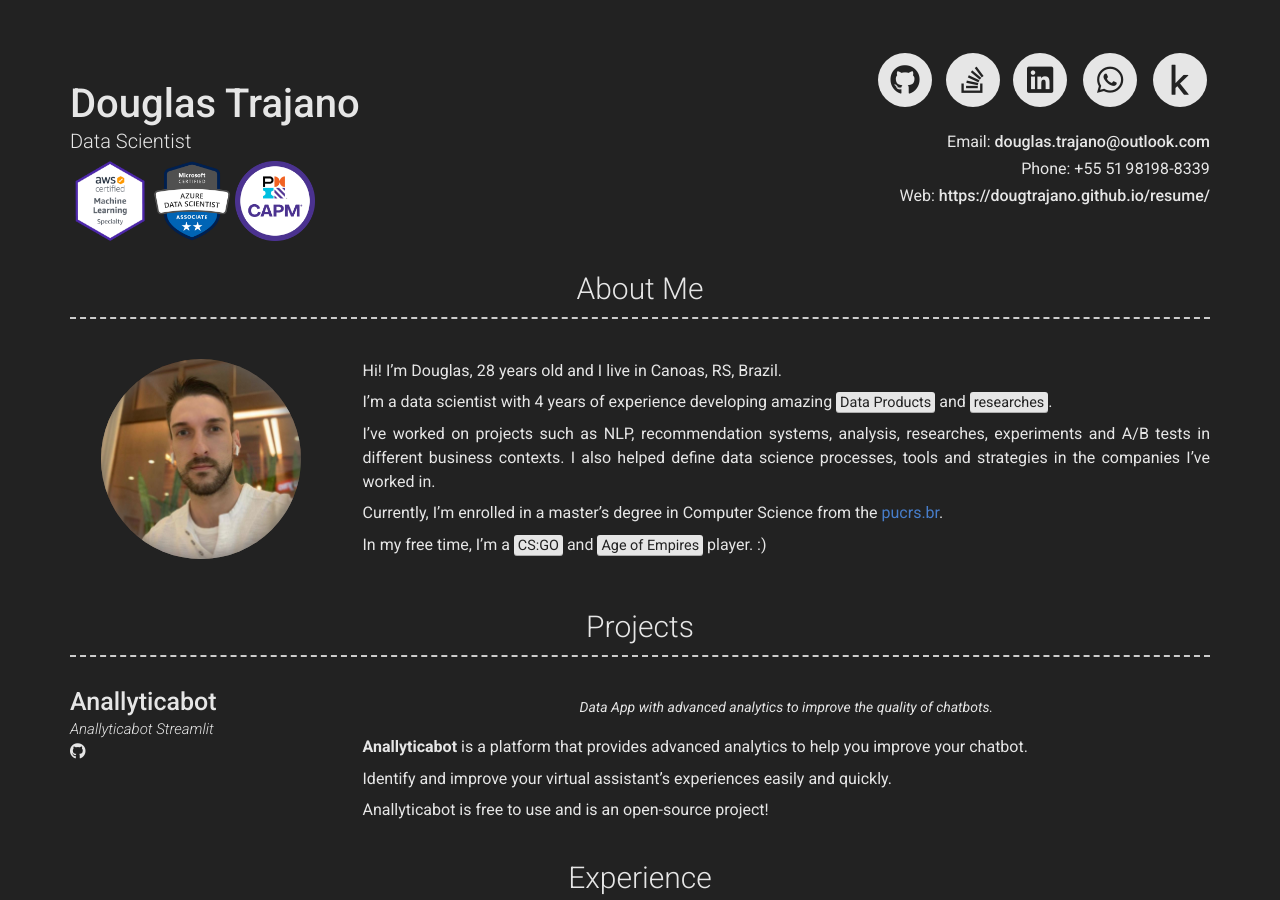
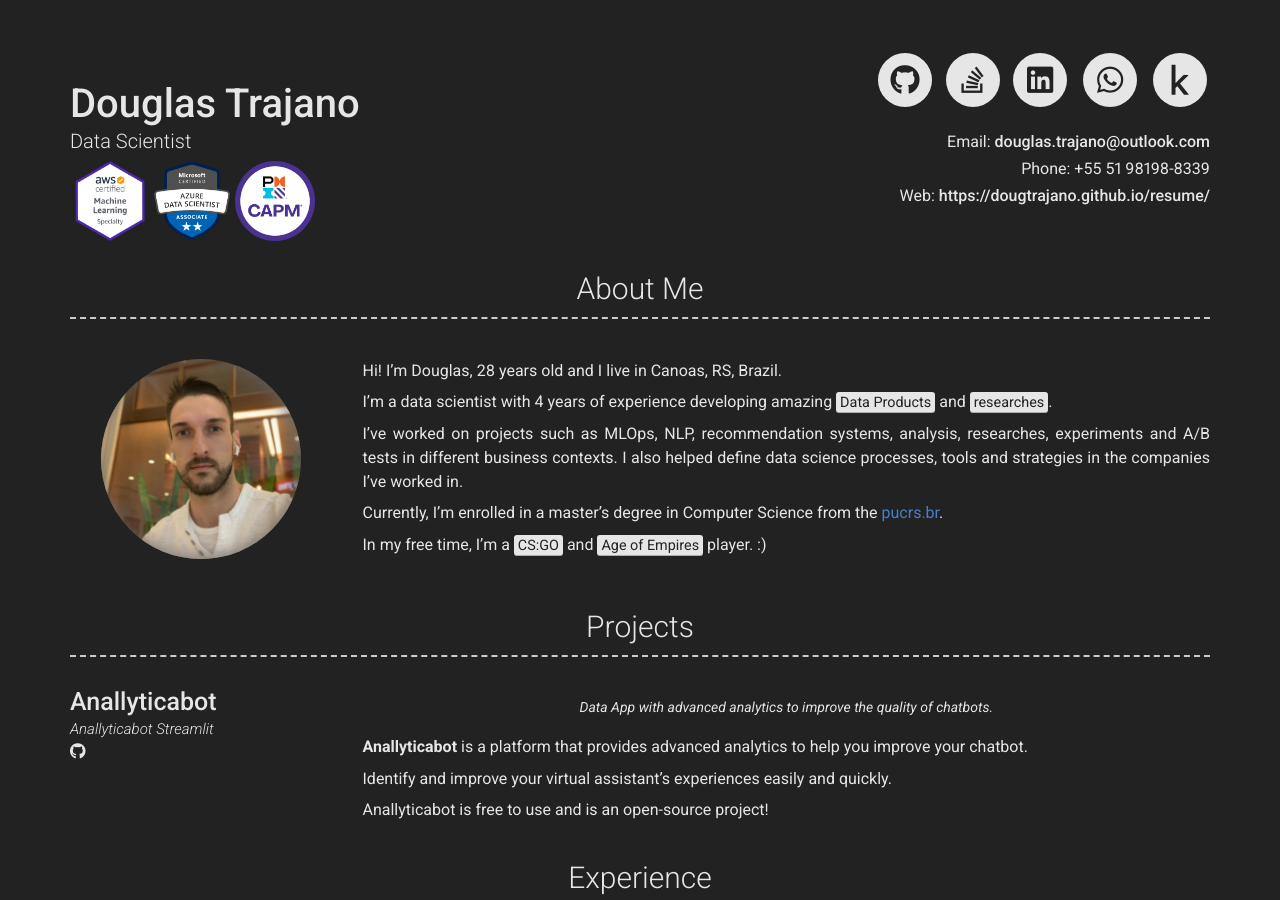
Before and after one commit to DougTrajano/resume, a Jekyll site: the page built from index.md, in a window 1280 px wide and 900 px high. Built offline with Jekyll 4.4.1, drawn with Linux system fonts in a browser that asks for light colours; nearby versions of some CDN libraries.

Commit message:
Update resume

```diff
--- a/_config.yml
+++ b/_config.yml
@@ -56,7 +56,7 @@ about_content: | # this will include new lines to allow paragraphs
 
   I'm a data scientist with 4 years of experience developing amazing <mark>Data Products</mark> and <mark>researches</mark>.
 
-  I've worked on projects such as NLP, recommendation systems, analysis, researches, experiments and A/B tests in different business contexts. I also helped define data science processes, tools and strategies in the companies I've worked in.
+  I've worked on projects such as MLOps, NLP, recommendation systems, analysis, researches, experiments and A/B tests in different business contexts. I also helped define data science processes, tools and strategies in the companies I've worked in.
 
   Currently, I'm enrolled in a master's degree in Computer Science from the [pucrs.br](https://www.pucrs.br/).
 
```
